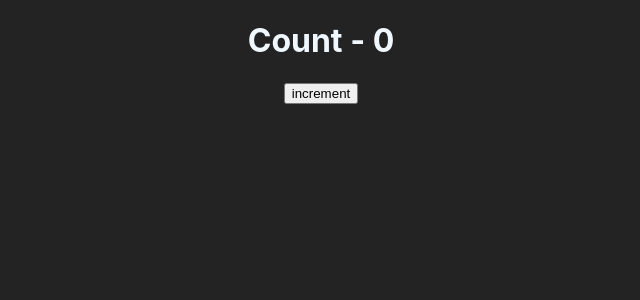
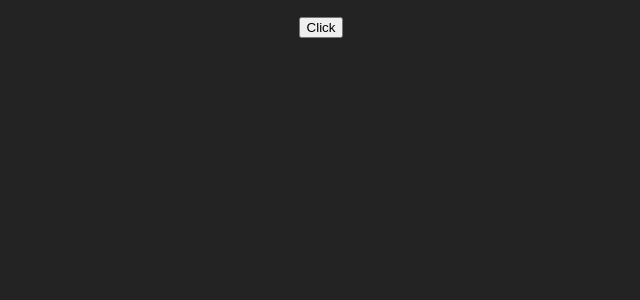
Before and after one commit to DipanshuShaw/React-Learning, a React (Create React App) app: page / in a window 1280 px wide. Shown: the top 300 px of the page, without its empty margins (319-959 px from the left). Built offline with nearby package versions, Linux system fonts and the light colour scheme.

Commit message:
event handling ongoing

```diff
--- a/src/App.js
+++ b/src/App.js
@@ -4,6 +4,7 @@ import Greet from './components/greet'
 import Box from './components/box';
 import Message from './components/message';
 import Incrementor from './components/incrementor';
+import FunctionClick from './components/functionClick';
 
 function App() {
   Box.defaultProps = {
@@ -30,7 +31,9 @@ function App() {
 
 {/* <Message /> */}
 
-<Incrementor />
+{/* <Incrementor /> */}
+
+<FunctionClick />
 
       {/* <Greet name="Dipanshu">
         <div>
--- /dev/null
+++ b/src/components/functionClick.js
@@ -0,0 +1,18 @@
+import React from 'react'
+
+function functionClick() {
+
+    function clicked(){
+        console.log("The button is been clicked");
+    }
+
+  return (
+    <div>
+      <button onClick={clicked}>
+        Click
+      </button>
+    </div>
+  )
+}
+
+export default functionClick
```
